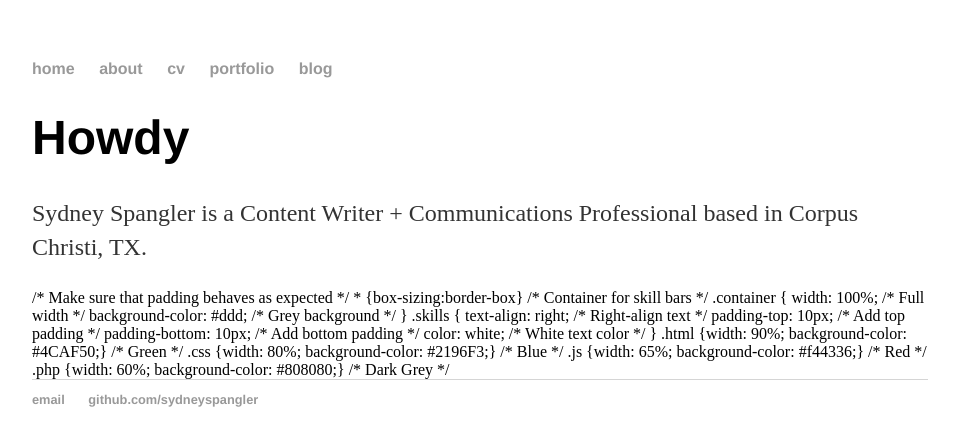
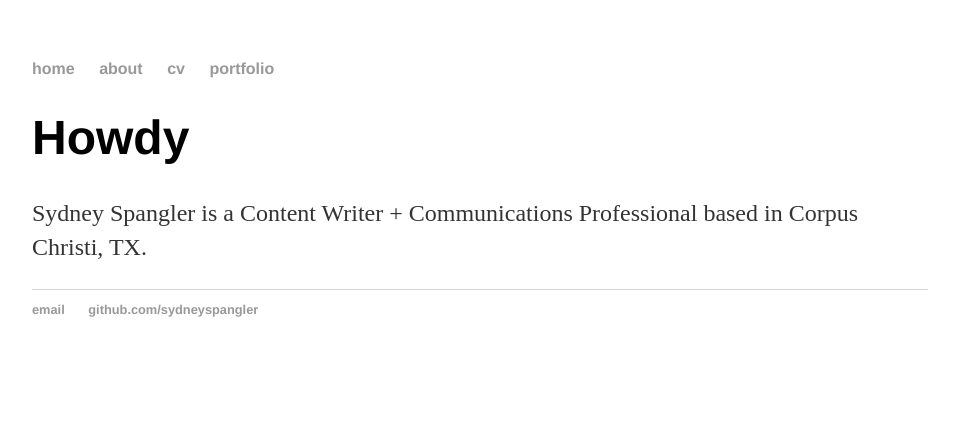
Before and after one commit to sydneyspangler/sydneyspangler.github.io, a Jekyll site: the page built from index.html, in a window 1280 px wide. Shown: the top 446 px of the page, without its empty margins (160-1117 px from the left). Built offline with Jekyll 4.4.1, drawn with Linux system fonts in a browser that asks for light colours.

Commit message:
Update default.html

```diff
--- a/_layouts/default.html
+++ b/_layouts/default.html
@@ -12,7 +12,6 @@
 		        	<li><a href="/about">about</a></li>
 	        		<li><a href="/cv">cv</a></li>
 	        		<li><a href="/portfolio">portfolio</a></li>
-				<li><a href="/blog">blog</a></li>
 	    		</ul>
 			</nav>
 			<div class="container">
@@ -20,26 +19,6 @@
 			{{ content }}
 
 			</div><!-- /.container -->
-/* Make sure that padding behaves as expected */
-* {box-sizing:border-box}
-
-/* Container for skill bars */
-.container {
-  width: 100%; /* Full width */
-  background-color: #ddd; /* Grey background */
-}
-
-.skills {
-  text-align: right; /* Right-align text */
-  padding-top: 10px; /* Add top padding */
-  padding-bottom: 10px; /* Add bottom padding */
-  color: white; /* White text color */
-}
-
-.html {width: 90%; background-color: #4CAF50;} /* Green */
-.css {width: 80%; background-color: #2196F3;} /* Blue */
-.js {width: 65%; background-color: #f44336;} /* Red */
-.php {width: 60%; background-color: #808080;} /* Dark Grey */
 			<footer>
 	    		<ul>
 	        		<li><a href="mailto:spangler.sydney@gmail.com">email</a></li>
```
